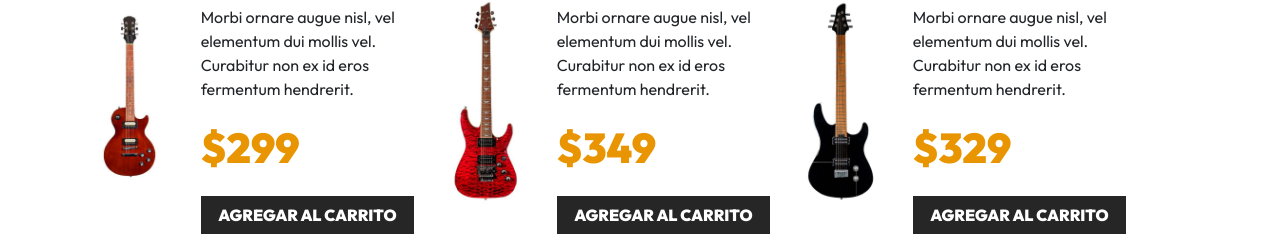
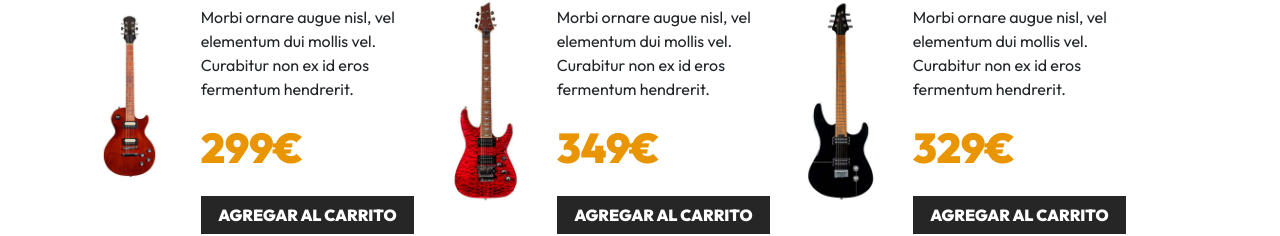
Before and after one commit to DiegoGarciaPe/Guitar-Store--React-Project, a React (Vite) app: page / in a window 1280 px wide. Shown: the part 397-633 px from the top of the page. Built offline with nearby package versions, Linux system fonts and the light colour scheme.

Commit message:
añadida funcionalidad de agragar al carrito 31/08/24

```diff
--- a/src/App.jsx
+++ b/src/App.jsx
@@ -6,15 +6,33 @@ import { db } from "./data/db";
 
 function App() {
   const [data, setData] = useState(db);
+  const [cart, setCart] = useState([]);
+
+  function addToCart(item) {
+    const itemExist = cart.findIndex((guitar) => guitar.id === item.id);
+    if (itemExist >= 0) {
+      const updatedCart = [...cart];
+      updatedCart[itemExist].quantity++;
+      setCart(updatedCart);
+    } else {
+      item.quantity = 1;
+      setCart([...cart, item]);
+    }
+  }
 
   return (
     <>
-      <Header />
+      <Header cart={cart} />
       <main className="container-xl mt-5">
         <h2 className="text-center">Nuestra Colección</h2>
         <div className="row mt-5">
           {data.map((guitar) => (
-            <Guitar guitar={guitar} />
+            <Guitar
+              key={guitar.id}
+              guitar={guitar}
+              setCart={setCart}
+              addToCart={addToCart}
+            />
           ))}
         </div>
       </main>
--- a/src/components/Guitar.jsx
+++ b/src/components/Guitar.jsx
@@ -1,6 +1,5 @@
-export default function Guitar({guitar}) {
-
-  const {id, name, image, description, price } = guitar
+export default function Guitar({ guitar, addToCart }) {
+  const { id, name, image, description, price } = guitar;
 
   return (
     <>
@@ -15,8 +14,12 @@ export default function Guitar({guitar}) {
         <div className="col-8">
           <h3 className="text-black fs-4 fw-bold text-uppercase">{name}</h3>
           <p>{description}</p>
-          <p className="fw-black text-primary fs-3">${guitar.price}</p>
-          <button type="button" className="btn btn-dark w-100">
+          <p className="fw-black text-primary fs-3">{price}€</p>
+          <button
+            type="button"
+            className="btn btn-dark w-100"
+            onClick={() => addToCart(guitar)}
+          >
             Agregar al Carrito
           </button>
         </div>
--- a/src/components/Header.jsx
+++ b/src/components/Header.jsx
@@ -1,4 +1,5 @@
-export default function Header() {
+export default function Header({ cart }) {
+  const isEmpty = () => cart.length === 0;
 
   return (
     <header className="py-5 header">
@@ -22,7 +23,9 @@ export default function Header() {
               />
 
               <div id="carrito" className="bg-white p-3">
+                {isEmpty() ? (
                   <p className="text-center">El carrito esta vacio</p>
+                ) : (
                   <table className="w-100 table">
                     <thead>
                       <tr>
@@ -34,21 +37,22 @@ export default function Header() {
                       </tr>
                     </thead>
                     <tbody>
-                    <tr>
+                      {cart.map((guitar) => (
+                        <tr key={guitar.id}>
                           <td>
                             <img
                               className="img-fluid"
-                          src="./public/img/guitarra_02.jpg"
+                              src={`/img/${guitar.image}.jpg`}
                               alt="imagen guitarra"
                             />
                           </td>
-                      <td>SRV</td>
-                      <td className="fw-bold">$299</td>
+                          <td>{guitar.name}</td>
+                          <td className="fw-bold">{guitar.price}€</td>
                           <td className="flex align-items-start gap-4">
                             <button type="button" className="btn btn-dark">
                               -
                             </button>
-                        1
+                            {guitar.quantity}
                             <button type="button" className="btn btn-dark">
                               +
                             </button>
@@ -59,9 +63,10 @@ export default function Header() {
                             </button>
                           </td>
                         </tr>
+                      ))}
                     </tbody>
                   </table>
-
+                )}
                 <p className="text-end">
                   Total pagar: <span className="fw-bold">$899</span>
                 </p>
```
Lines whose indentation alone changed are shown as unchanged.
